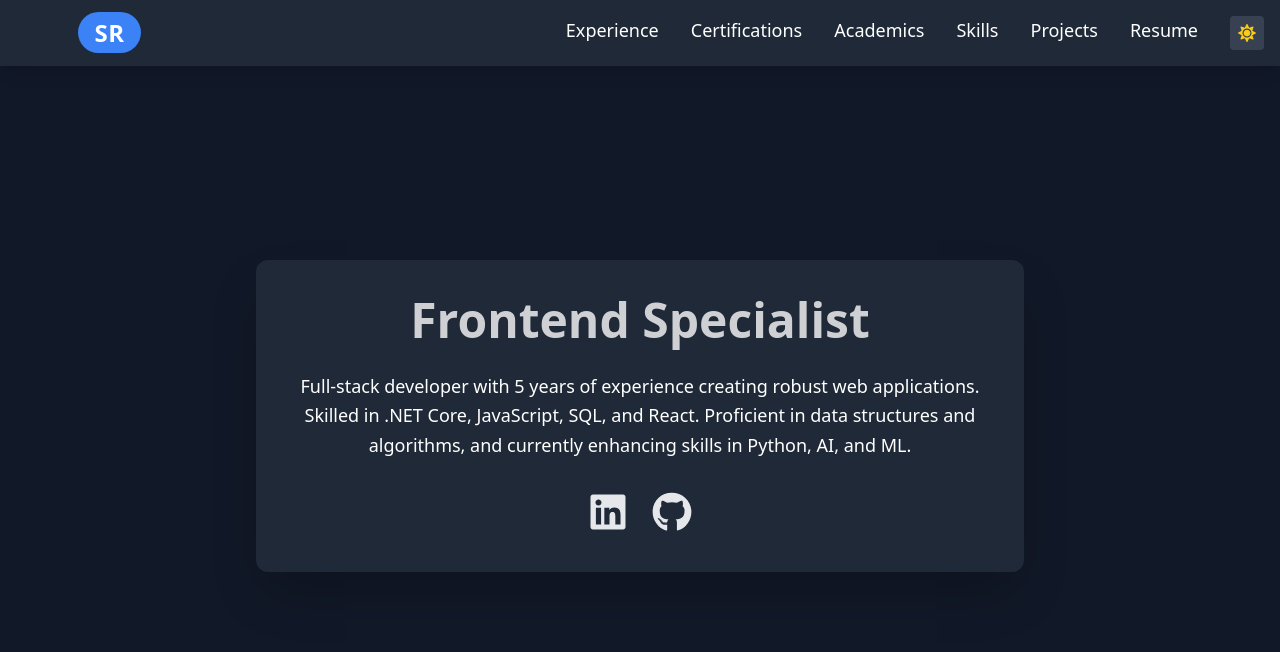
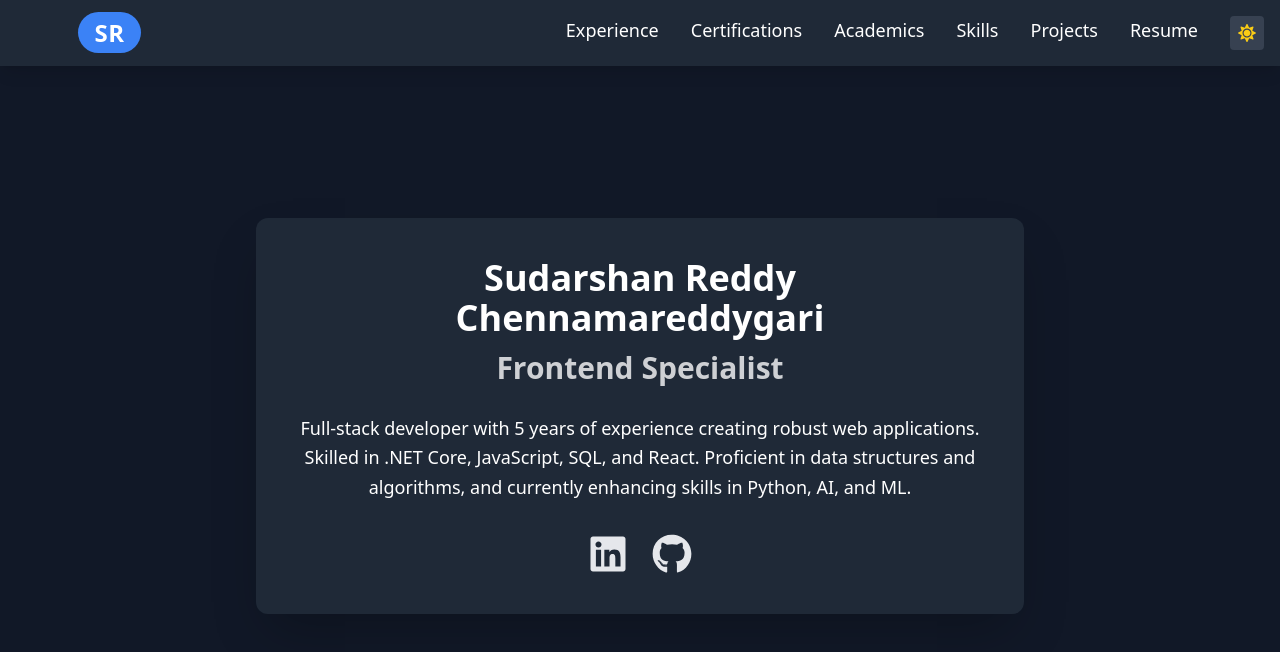
Before and after one commit to sudarshanreddyc/portfolio, a React app in the folder client/: page / in a window 1280 px wide. Shown: the top 652 px of the page. Built offline with nearby package versions, Linux system fonts and the light colour scheme.

Commit message:
Added name in home page

```diff
--- a/client/src/Modules/Home/Home.js
+++ b/client/src/Modules/Home/Home.js
@@ -43,8 +43,11 @@ const Home = ({ theme }) => {
         animate={{ opacity: 1, y: 0 }}
         transition={{ duration: 0.8 }}
       >
+        <h1 className="text-4xl font-bold mb-4">
+          Sudarshan Reddy Chennamareddygari
+        </h1>
         <motion.h1
-          className="text-5xl font-bold mb-6"
+          className="text-3xl font-bold mb-6"
           key={currentTitle}
           variants={titleVariants}
           initial="hidden"
```
